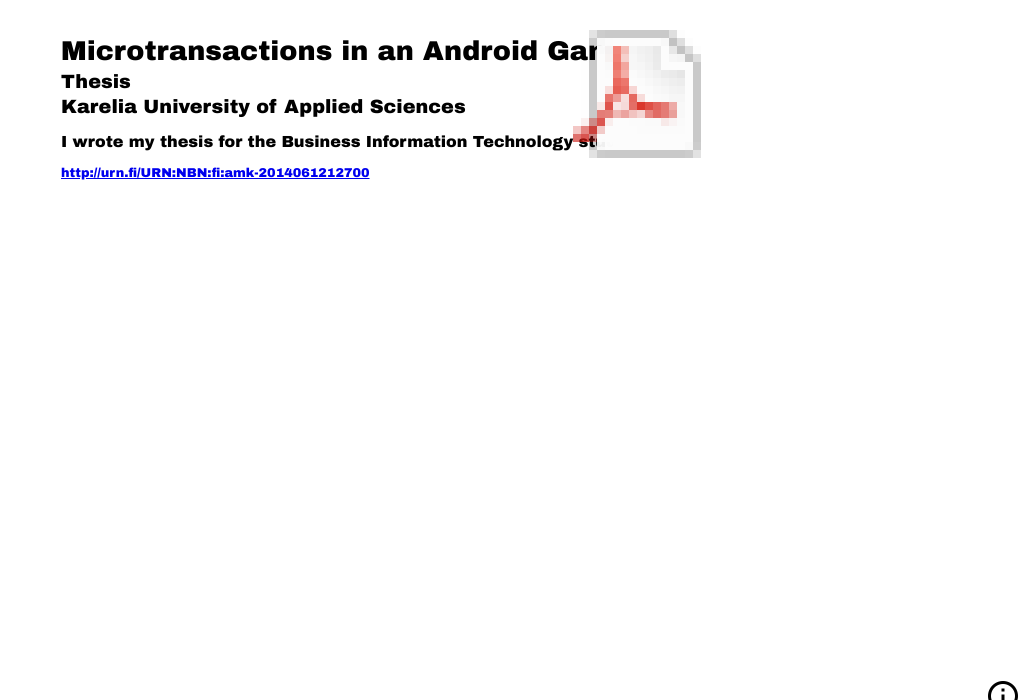
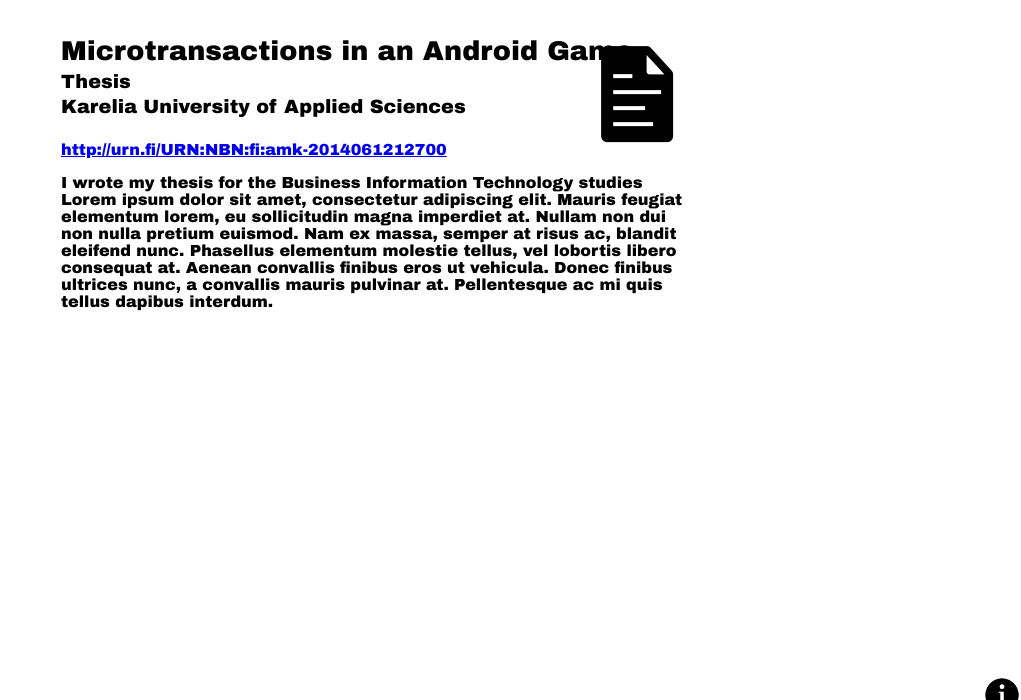
Before and after one commit to i-h/portfolio, a plain HTML site: page index.html in a window 1280 px wide. Shown: the part 86-786 px from the top of the page, without its empty margins (259-1280 px from the left). Drawn offline with nearby package versions, Linux system fonts and the light colour scheme.

Commit message:
Changed icons Layout changes for portfolio items

```diff
--- a/index.html
+++ b/index.html
@@ -54,16 +54,27 @@ body {
 }
 .pf_itm p {
 	font-size: 1em;
+	//clear: both;
 }
 .pf_itm img {
 	position: absolute;
 	top: 0px;
 	right: 0px;
-	//height: 128px;
-	//width: 128px;
+	float: right;
+	width: 128px;
+	height: 128px;
+}
+.pf_itm_head {
+	overflow:hidden;
+	min-height: 128px;
+	position: relative;
+	margin-bottom: 1em;
 }
 .itm_link {
-	font-size: 0.8em;
+	font-size: 1em;
+	position: absolute;
+	bottom: 0px;
+	left: 0px;
 }
 .footer {
 	font-size: 0.6em;
@@ -73,9 +84,20 @@ body {
 	max-width: 256px;
 	text-align: right;
 }
+.footer img {
+	width: 4em;
+	height: 4em;
+}
 #sources {
 	display: none;
 	margin-right: 1em;
+}
+#sources ul{
+	list-style: none;
+}
+#sources li {
+	border-bottom: 1px solid #666;
+	padding: 0.5em 0;
 }
 </style>
 </head>
@@ -87,20 +109,26 @@ body {
 <span class="links"><a href="http://twitter.com/rautaSydan">twitter</a> <a href="http://fi.linkedin.com/pub/teemu-kokkonen/65/965/309">linkedin</a>
 </div>
 <div class="pf_itm">
+<div class="pf_itm_head">
 	<h1>Microtransactions in an Android Game</h1>
 	<h2>Thesis</h2>
 	<h3>Karelia University of Applied Sciences</h3>
-	<p>I wrote my thesis for the Business Information Technology studies</p>
 	<a class="itm_link" href="http://urn.fi/URN:NBN:fi:amk-2014061212700" target="_blank">http://urn.fi/URN:NBN:fi:amk-2014061212700</a>
-	<a href="http://urn.fi/URN:NBN:fi:amk-2014061212700" target="_blank"><img src="img/page_white_acrobat.png" /></a>
+	<a href="http://urn.fi/URN:NBN:fi:amk-2014061212700" target="_blank"><img src="img/document-text.png" /></a>
+</div>
+	<p>I wrote my thesis for the Business Information Technology studies Lorem ipsum dolor sit amet, consectetur adipiscing elit. Mauris feugiat elementum lorem, eu sollicitudin magna imperdiet at. Nullam non dui non nulla pretium euismod. Nam ex massa, semper at risus ac, blandit eleifend nunc. Phasellus elementum molestie tellus, vel lobortis libero consequat at. Aenean convallis finibus eros ut vehicula. Donec finibus ultrices nunc, a convallis mauris pulvinar at. Pellentesque ac mi quis tellus dapibus interdum. </p>
+
+
 </div>
 </div>
 <div class="footer">
 	<div id="sources">
-		<a href="http://www.famfamfam.com/lab/icons/silk/">icons (modified by resizing)</a><br />
-		2015 &copy; Teemu Kokkonen
+		<ul>
+		<li><a href="https://useiconic.com/open/">Open Iconic</a><br />Copyright (c) 2014 Drifty (http://drifty.com/)</li>
+		<li>2015 &copy; Teemu Kokkonen</li>
+		</ul>
 	</div>
-	<a href="javascript:toggleInfo()"><img src="img/ic_info.png"/></a>
+	<a href="javascript:toggleInfo()"><img src="img/information-circled.png"/></a>
 </div>
 </body>
 </html>
```
Also changed, not shown: img/document-text.png (added), img/document.png (added), img/information-circled.png (added), img/information.png (added), img/social-android-outline.png (added), img/social-android.png (added), img/social-github-outline.png (added), img/social-github.png (added), img/social-linkedin-outline.png (added), img/social-linkedin.png (added), img/social-twitter-outline.png (added), img/social-twitter.png (added), img/social-windows-outline.png (added), img/social-windows.png (added).
